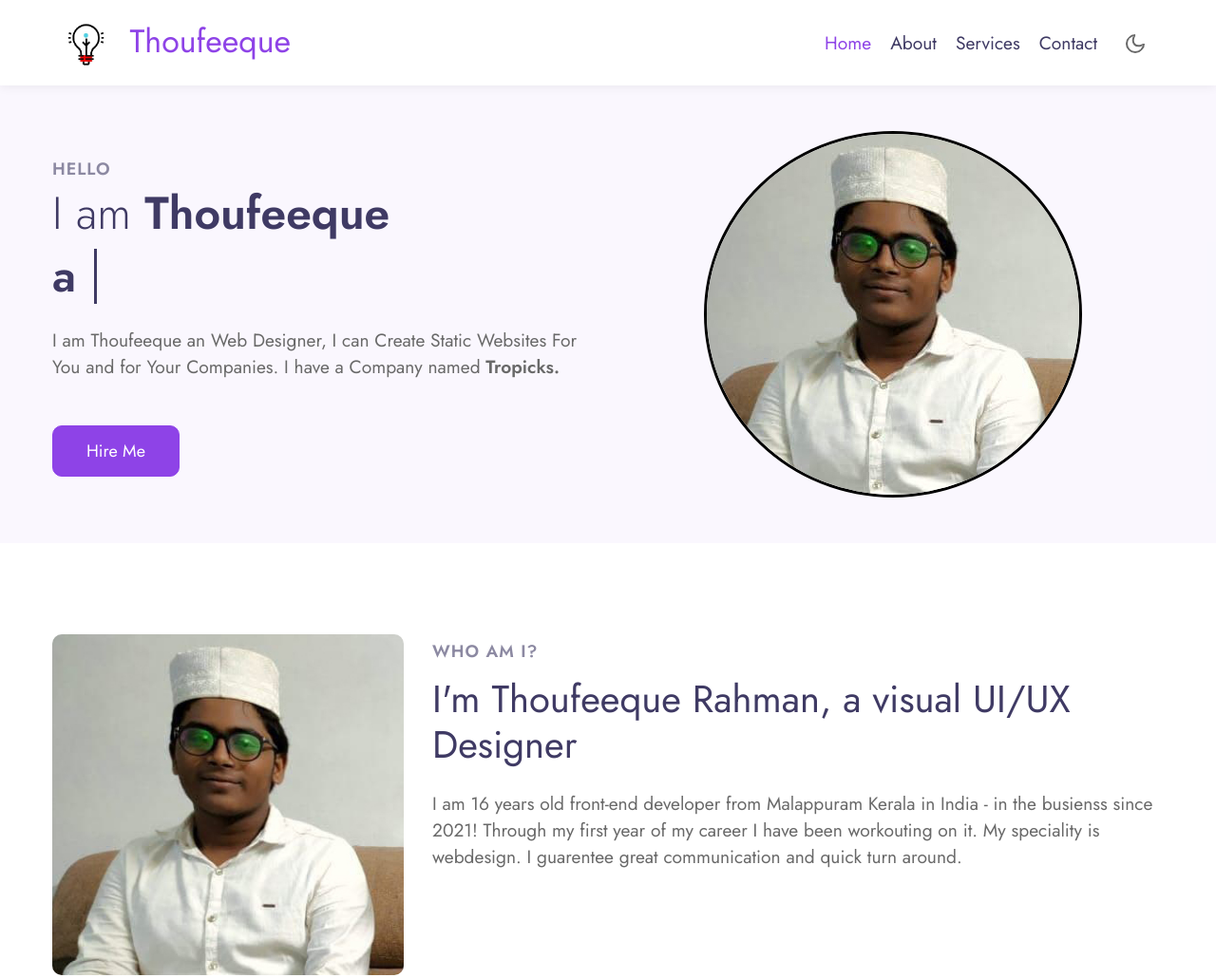
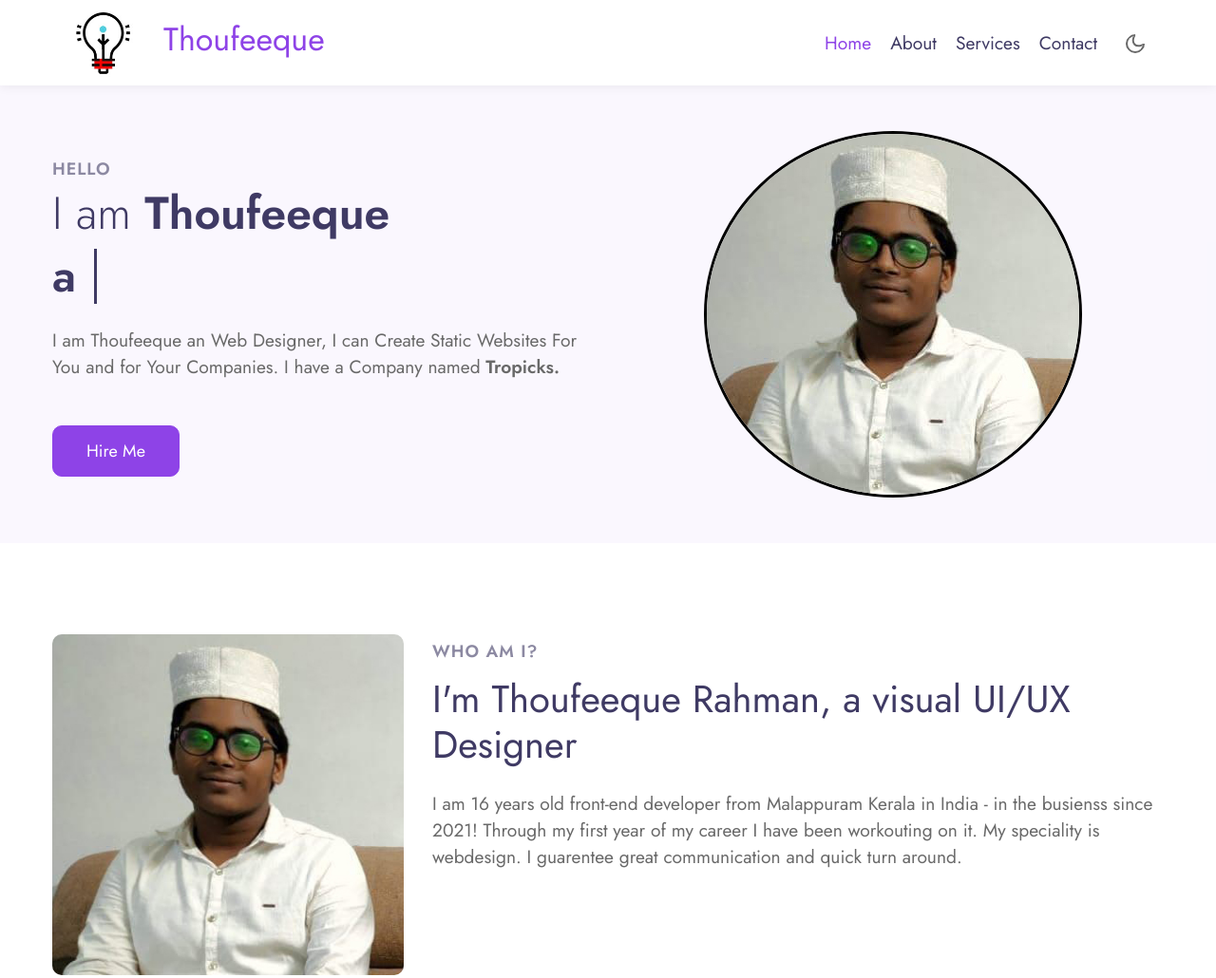
Before and after one commit to Tropicks/Thoufeeque, a plain HTML site: page index.html in a window 1280 px wide. Shown: the top 1030 px of the page at 95% size. Drawn offline with Linux system fonts and the light colour scheme.

Commit message:
tfhjfgjhfgjdgjh

```diff
--- a/index.html
+++ b/index.html
@@ -25,7 +25,7 @@ Author URL: http://w3layouts.com
   <div class="container">
       <nav class="navbar navbar-expand-lg stroke">
           <a class="navbar-brand" href="index.html">
-            <img src="assets/images/onlinelogomaker-070621-1513-6368-500.jpg" alt="Tropicks" title="Tropicks" style="height:50px;" /> Thoufeeque
+            <img src="assets/images/onlinelogomaker-070621-1513-6368-500.jpg" alt="Tropicks" title="Tropicks" style="height:75px;" /> Thoufeeque
           </a>
           <!-- if logo is image enable this
       <a class="navbar-brand" href="#index.html">
```
